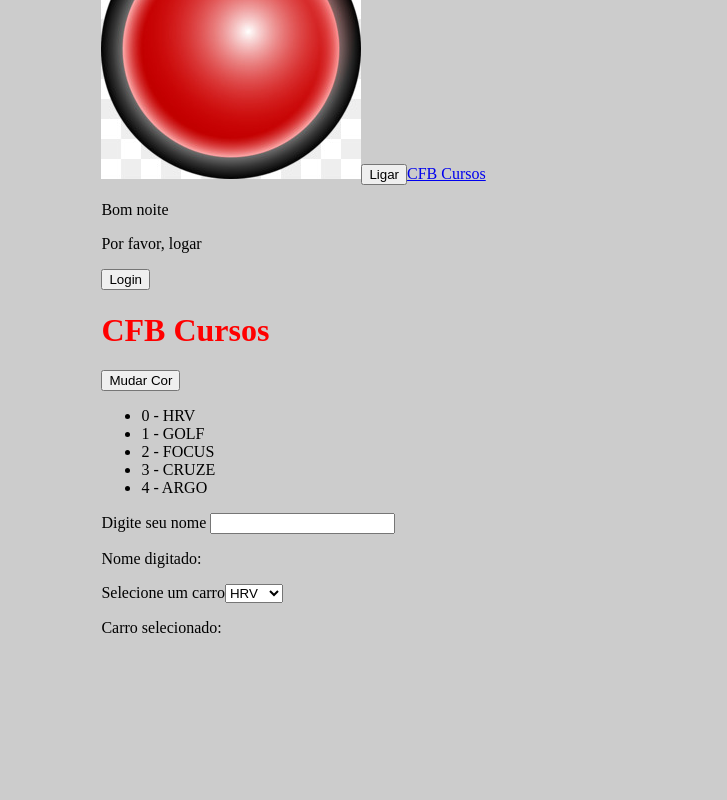
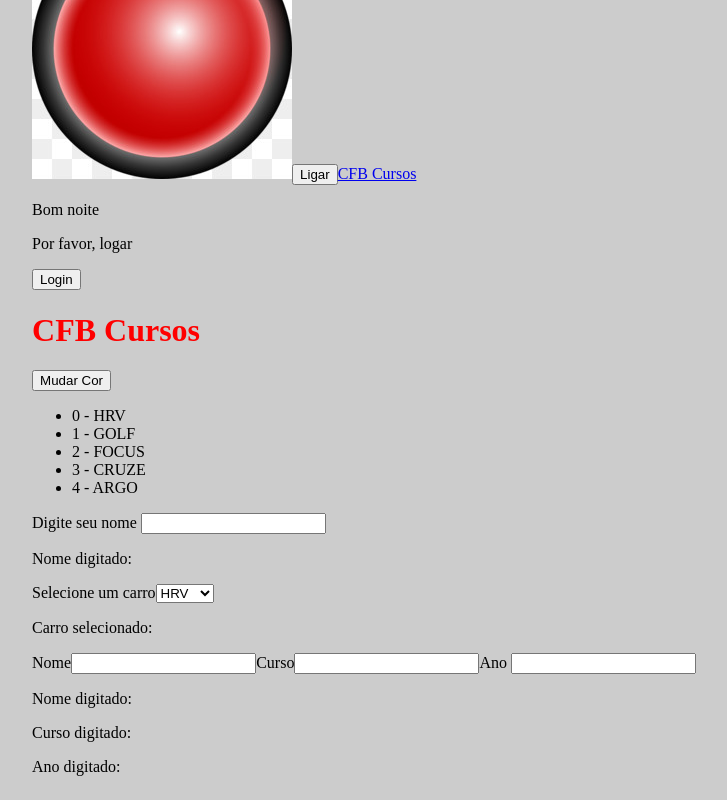
Before and after one commit to JohnPetros/reactjs, a React (Vite) app in the folder react-cfbcursos/app01/: page / in a window 1280 px wide. Shown: the part 740-1540 px from the top of the page, without its empty margins (276-1003 px from the left). Before the commit the page ends 1401 px from the top, so only its background shows below. Built offline with nearby package versions, Linux system fonts and the light colour scheme.

Commit message:
Uso de State para múltiplos componentes

```diff
--- a/react-cfbcursos/app01/src/App.jsx
+++ b/react-cfbcursos/app01/src/App.jsx
@@ -6,6 +6,7 @@ import Numero from "./components/Numero";
 import Leds from "./components/Leds";
 import Lista from "./components/Lista"
 import Formulario from "./components/Formulario"
+import StateMultiComponents from "./components/State-Multicomponent"
 
 function App() {
   const numero = 500;
@@ -77,6 +78,7 @@ function App() {
 
       <Lista />
       <Formulario />
+      <StateMultiComponents />
     </div>
   );
 }
--- /dev/null
+++ b/react-cfbcursos/app01/src/components/State-Multicomponent.jsx
@@ -0,0 +1,45 @@
+import React, { useState } from "react";
+
+export default function App() {
+  const [form, setForm] = useState({ nome: "", curso: "", ano: "" });
+
+  const handleFormChange = (element) => {
+    if (element.target.getAttribute("name") == "fnome") {
+      setForm({ nome: element.target.value, curso: form.curso, ano: form.ano });
+    } else if (element.target.getAttribute("name") == "fcurso") {
+      setForm({ nome: form.nome, curso: element.target.value, ano: form.ano });
+    } else if (element.target.getAttribute("name") == "fano") {
+      setForm({ nome: form.nome, curso: form.curso, ano: element.target.value });
+    }
+  };
+
+  return (
+    <>
+      <label>Nome</label>
+      <input
+        type="text"
+        name="fnome"
+        value={form.nome}
+        onChange={(e) => handleFormChange(e)}
+      />
+      <label>Curso</label>
+      <input
+        type="text"
+        name="fcurso"
+        value={form.curso}
+        onChange={(e) => handleFormChange(e)}
+      />
+      <label>Ano </label>
+      <input
+        type="text"
+        name="fano"
+        value={form.ano}
+        onChange={(e) => handleFormChange(e)}
+      />
+
+      <p>Nome digitado: {form.nome}</p>
+      <p>Curso digitado: {form.curso}</p>
+      <p>Ano digitado: {form.ano}</p>
+    </>
+  );
+}
```
Also changed, not shown: react-cfbcursos/app01/src/components/Nota.jsx (added, +13 -0 lines), react-cfbcursos/app01/src/components/StateLift.jsx (added, +13 -0 lines).
